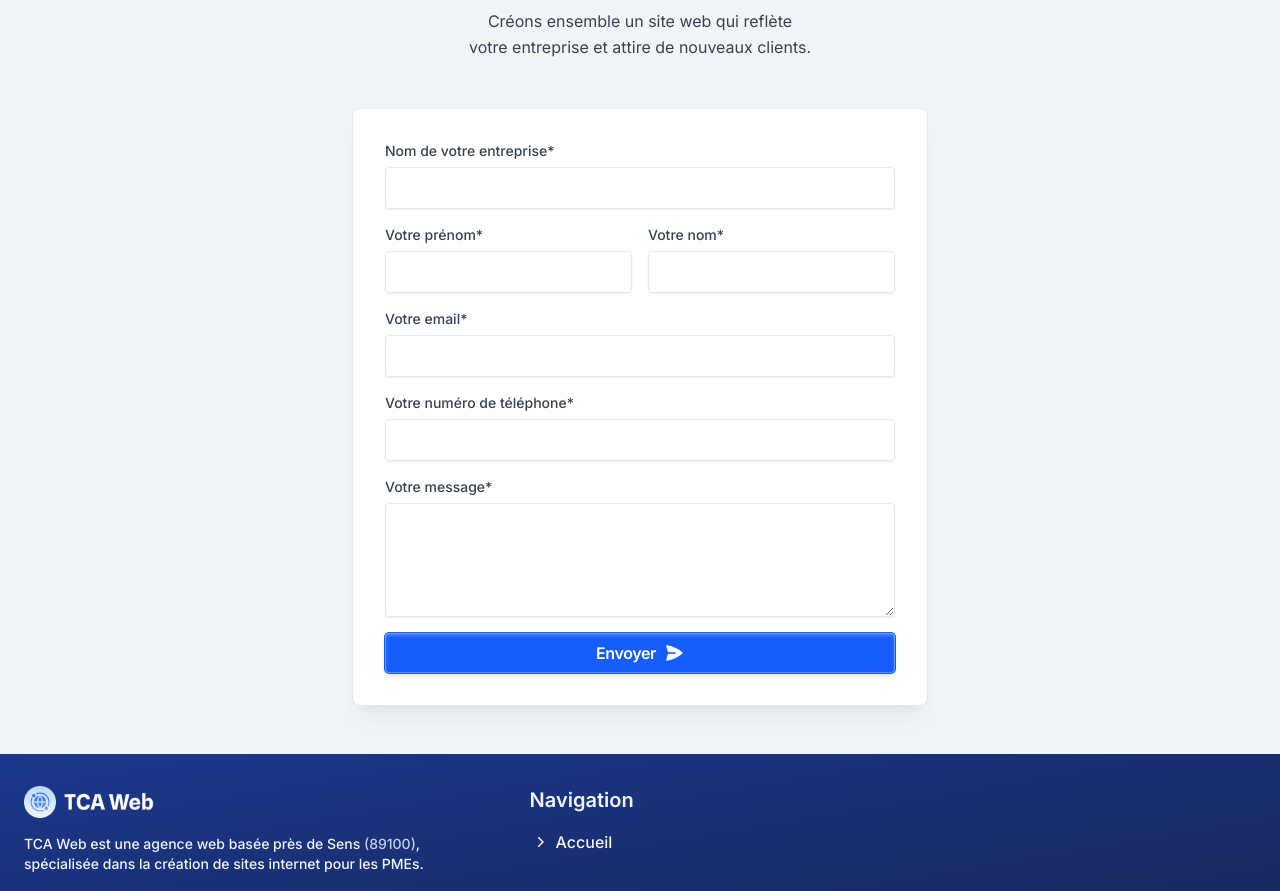
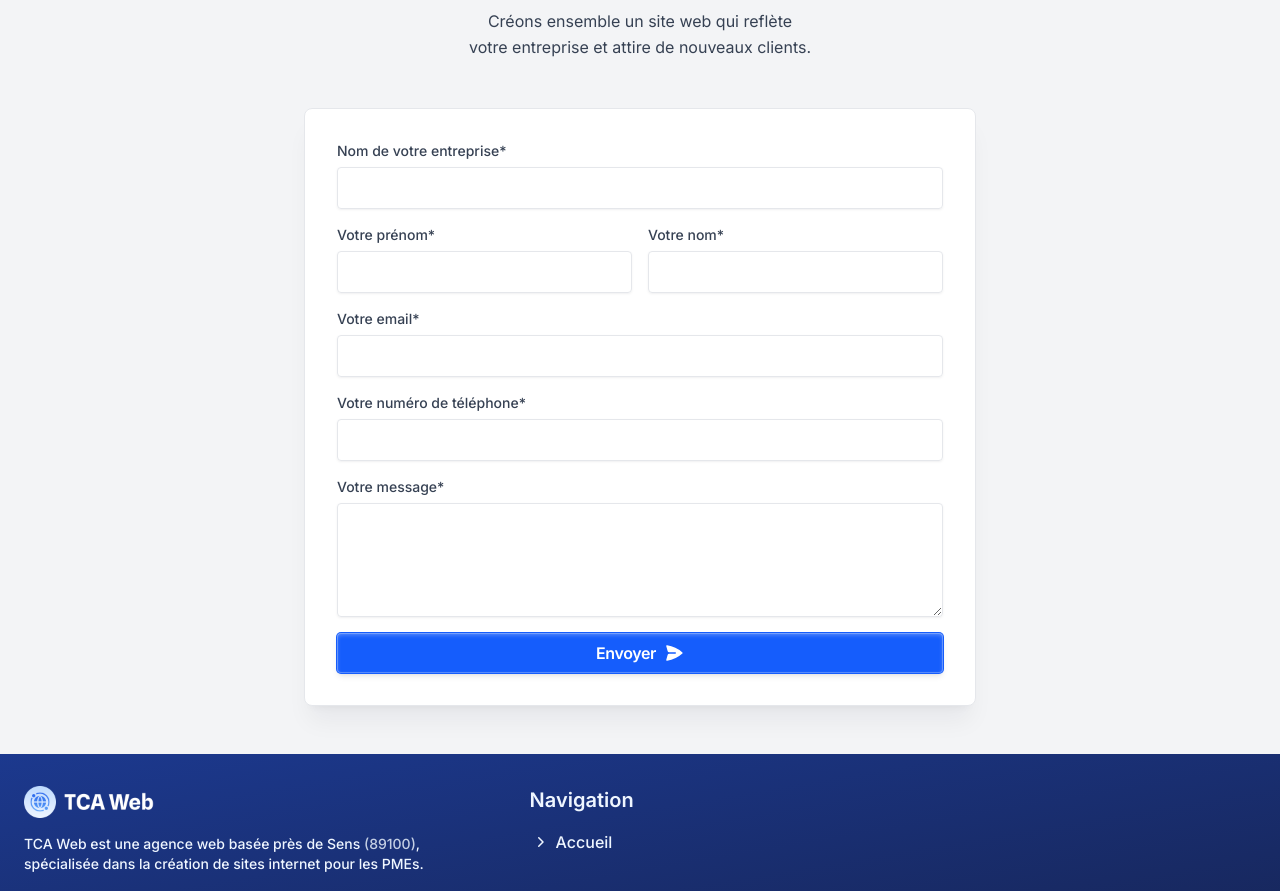
Before and after one commit to TotomInc/tcaweb, a Next.js app: page / in a window 1280 px wide. Shown: the part 4134-5025 px from the top of the page. Built offline with nearby package versions, Linux system fonts and the light colour scheme.

Commit message:
fix: minor improvements

```diff
--- a/components/sections/ContactUs.tsx
+++ b/components/sections/ContactUs.tsx
@@ -71,7 +71,7 @@ export function ContactUs() {
         description="Créons ensemble un site web qui reflète votre entreprise et attire de nouveaux clients."
       />
 
-      <div className="mx-auto flex w-full max-w-xl items-center rounded-lg border border-gray-200 bg-white p-6 shadow-xl shadow-gray-900/5 sm:p-8">
+      <div className="mx-auto flex w-full max-w-2xl items-center rounded-lg border border-gray-200 bg-white p-6 shadow-xl shadow-gray-900/5 sm:p-8">
         <form className="flex w-full flex-col gap-4" onSubmit={handleSubmit(onSubmit)}>
           {/* Honeypot field - hidden from real users but bots will fill it */}
           <div className="hidden" aria-hidden="true">
--- a/components/sections/Hero.tsx
+++ b/components/sections/Hero.tsx
@@ -91,7 +91,7 @@ export function Hero({ className }: Props) {
           >
             <button
               type="button"
-              className="group text-primary font-heading relative flex items-center gap-2.5 rounded-full border border-blue-700 bg-white px-7 py-3 text-base font-semibold tracking-tight shadow-md inset-shadow-sm inset-shadow-blue-800/60 transition-all duration-150 ease-out hover:ring-2 hover:ring-blue-500/75 focus:ring-2 focus:ring-blue-600/75 focus:outline-none"
+              className="group text-primary font-heading relative flex cursor-pointer items-center gap-2.5 rounded-full border border-blue-700 bg-white px-7 py-3 text-base font-semibold tracking-tight shadow-md inset-shadow-sm inset-shadow-blue-800/60 transition-all duration-150 ease-out hover:ring-2 hover:ring-blue-500/75 focus:ring-2 focus:ring-blue-600/75 focus:outline-none"
               onClick={() => moveToSection("contact")}
             >
               <motion.span
```
